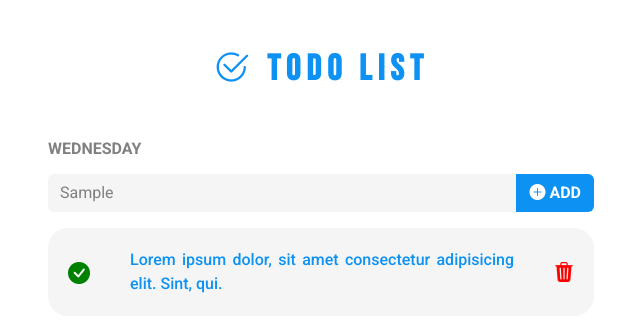
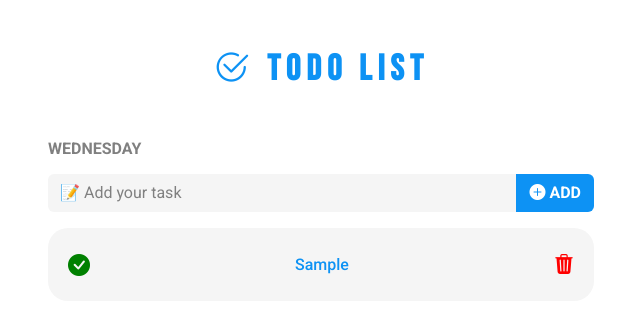
Before and after one commit to milan-sony/ToDo_App-React, a React (Vite) app: page / in a window 1280 px wide. Both pictures are taken after typing "Sample" into the empty fields and a click on the button "ADD". Shown: the top 332 px of the page, without its empty margins (319-959 px from the left). Built offline with nearby package versions, Linux system fonts and the light colour scheme.

Commit message:
feat: todo items added to the list

```diff
--- a/src/ToDoApp.jsx
+++ b/src/ToDoApp.jsx
@@ -1,7 +1,17 @@
-import React from 'react'
+import React, { useState } from 'react'
 import './ToDoApp.css'
 
 function ToDoApp() {
+
+    const [todo, setTodo] = useState('')
+    const [todos, setTodos] = useState([ ])
+
+    // function to add todo to the todo list
+    const addTodo = () =>{
+        setTodos([...todos, todo])
+        setTodo('')
+    }
+
     return (
         <>
             <div className='container-fluid outer-div'>
@@ -9,20 +19,39 @@ function ToDoApp() {
                     <div className='row d-flex justify-content-center'>
                         <div className='col-lg-6 mt-5'>
                             <div>
-                                <h1 className='text-center mb-5 head-text'><i class="bi bi-check2-circle"></i>&nbsp;Todo List</h1>
+                                <h1 className='text-center mb-5 head-text'><i className="bi bi-check2-circle"></i>&nbsp;Todo List</h1>
                                 <h6 className='mb-3 day'>Wednesday</h6>
                             </div>
                             <div className="input-group mb-3">
-                                <input type="text" className="form-control todo-input" placeholder="📝 Add your task" aria-label="Recipient's username" aria-describedby="button-addon2" />
-                                <button className="btn add-btn" type="button" id="button-addon2"><i class="bi bi-plus-circle-fill"></i>&nbsp;ADD</button>
+                                <input type="text" className="form-control todo-input" placeholder="📝 Add your task" value={todo} onChange={(e) => setTodo(e.target.value)} />
+                                <button className="btn add-btn" type="button" onClick={addTodo}><i className="bi bi-plus-circle-fill"></i>&nbsp;ADD</button>
                             </div>
 
+                            {/* {
+                                console.log("todo", todo)
+                            }
+                            {
+                                console.log("todo list", todos)
+                            } */}
+
                             {/* list item */}
-                            <div className='todos'>
+                            {/* <div className='todos'>
                                 <span className='todo-check-icon'><i class="bi bi-check-circle-fill"></i></span>
                                 <span className='todo'>Lorem ipsum dolor, sit amet consectetur adipisicing elit. Sint, qui.</span>
                                 <span className='todo-trash-icon'><i className="bi bi-trash3-fill"></i></span>
-                            </div>
+                            </div> */}
+
+                            {
+                                todos.map((value, index) => {
+                                    return (
+                                        <div className='todos' key={index}>
+                                            <span className='todo-check-icon'><i className="bi bi-check-circle-fill"></i></span>
+                                            <span className='todo'>{value}</span>
+                                            <span className='todo-trash-icon'><i className="bi bi-trash3-fill"></i></span>
+                                        </div>
+                                    )
+                                })
+                            }
 
                         </div>
                     </div>
```
